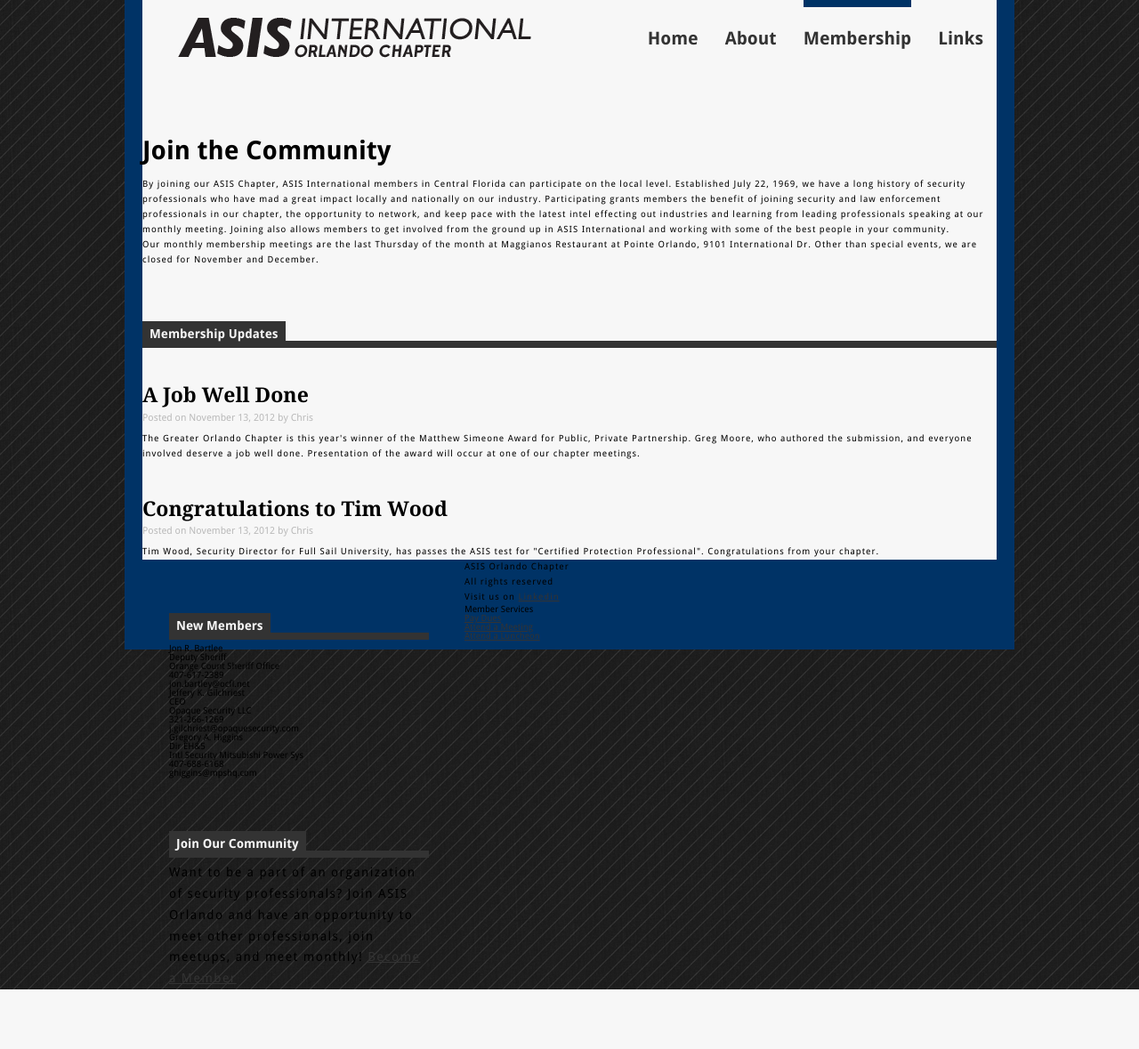
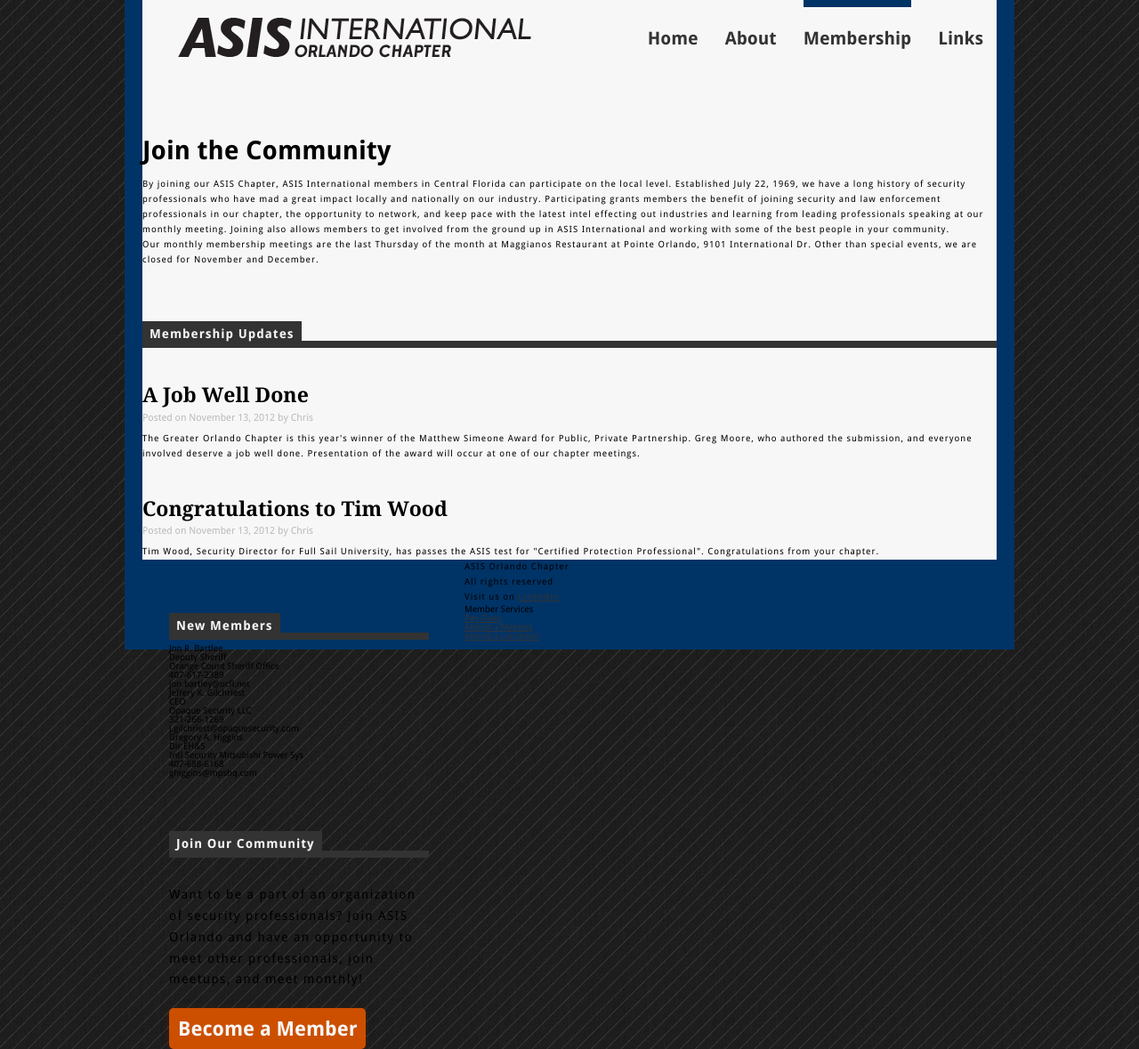
Before and after one commit to bigairali/ASIS_Orlando, a PHP site: page /membership.html in a window 1280 px wide. Shown: the whole page at 89% size. Before the commit the page ends 1112 px from the top, so only its background shows below. Run offline with PHP 8.4, Linux system fonts and the light colour scheme.

Commit message:
Become a Member Styled
The become a member section has been styled. The Also any H3's that
have a P tag or IMG tag after it will correctly display.

```diff
--- a/css/style.css
+++ b/css/style.css
@@ -127,7 +127,6 @@ body {
 	background: url("../images/pinstriped_suit.png");
 	font-family: 'droid_sansregular';
 	font-size: 10px;
-
 }
 
 p {
@@ -186,7 +185,10 @@ aside p {
 	font-size: 1.4em;
 }
 
-
+	/* Dividers that have content immediately after them */
+h3 + p, h3 + img {
+	margin-top: 30px;
+}
 
 /* Divders for content on a page */
 h2, h3 {
@@ -230,6 +232,7 @@ h4 {
 h3 {
 	margin-bottom: 5px;
 	border-bottom: 8px solid #333333;
+	letter-spacing: 0.1em;
 }
 
 
@@ -266,6 +269,20 @@ nav a {
 	float: left;
 	display: block;
 	text-decoration: none;
+
+	/* transitions */
+	transition: border-top 1s;
+	-moz-transition: border-top 1s; /* Firefox 4 */
+	-webkit-transition: border-top 1s; /* Safari and Chrome */
+	-o-transition: border-top 1s; /* Opera */
+	transition: border-top 1s;
+	-moz-transition: border-top 1s; /* Firefox 4 */
+	-webkit-transition: border-top 1s; /* Safari and Chrome */
+	-o-transition: border-top 1s; /* Opera */
+}
+
+nav a:hover {
+	border-top: 8px solid #003366;
 }
 
 .active {
@@ -321,3 +338,27 @@ h4 {
 	letter-spacing: 0;
 	line-height: 1.2em;
 }
+
+
+/* Side Column Styles ============================================================================ */
+
+
+
+.member {
+	margin-top: 20px;
+	padding: 10px;
+	padding-top: 12px;
+	background: #CC4F00;
+	border-radius: 5px;
+	box-shadow: 0 1px 10px rgba(108,38,0,0.31);
+	color: #f7f7f7;
+	font-family: 'droid_sansbold';
+	font-size: 1.6em;
+	letter-spacing: 0;
+	text-decoration: none;
+	display: inline-block;
+}
+
+.member:hover {
+	text-decoration: none;
+}
```
